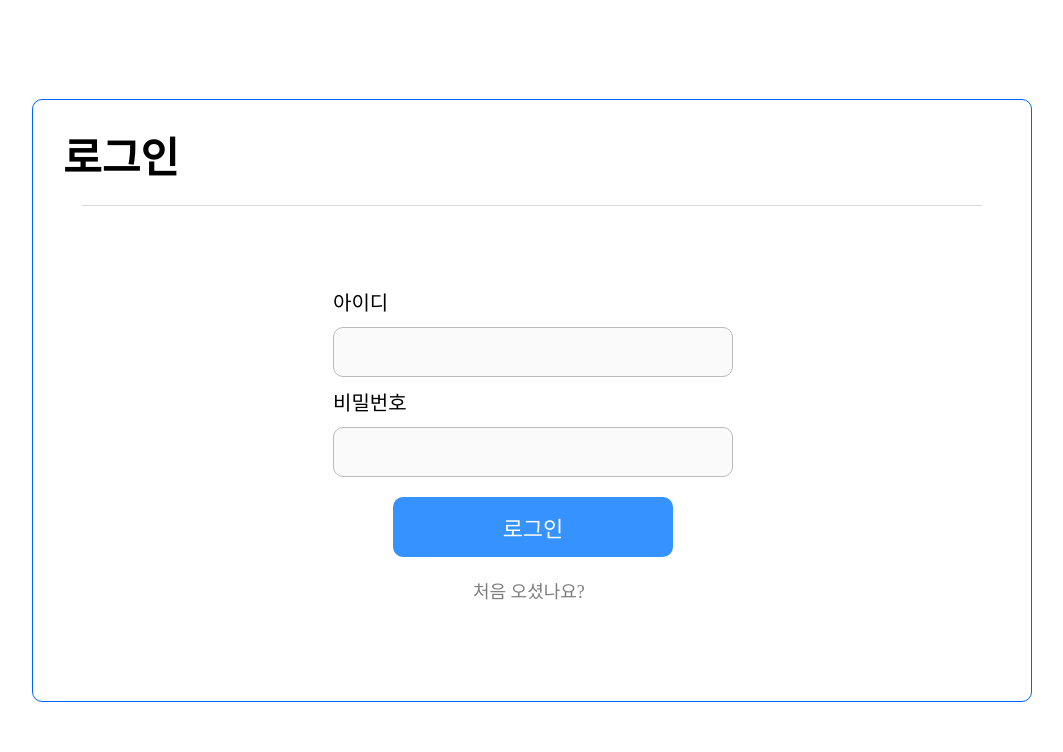
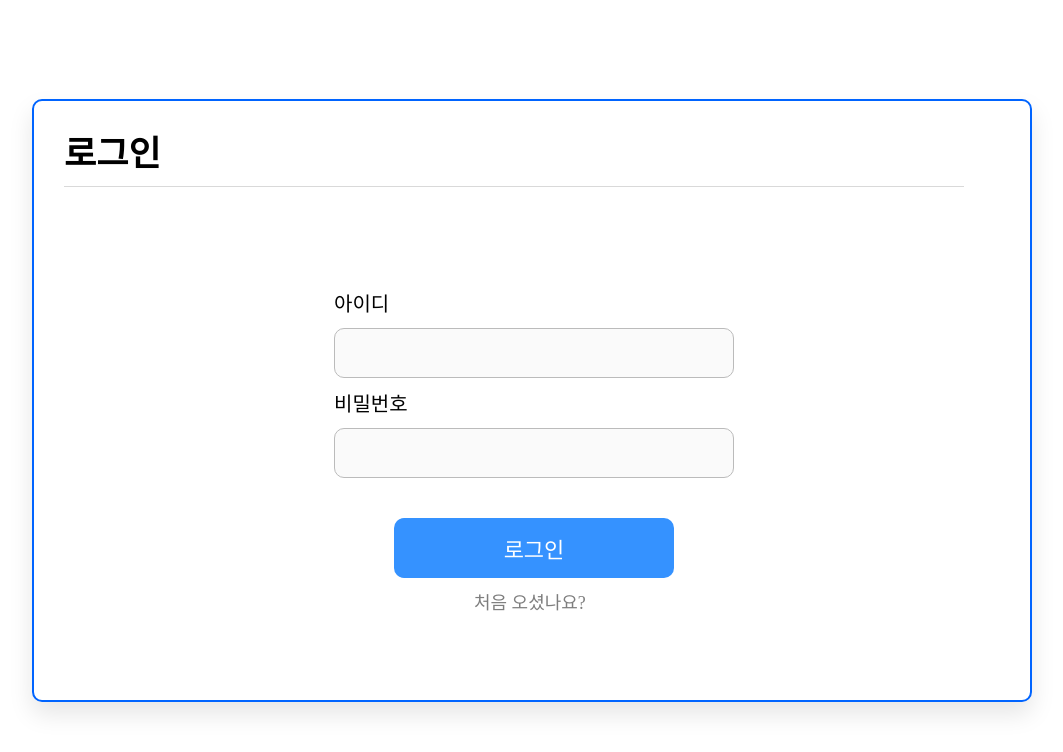
Before and after one commit to sync-without-async/Rehab-FrontEnd, a React (Vite) app: page /login in a window 1280 px wide. Shown: the top 752 px of the page, without its empty margins (108-1171 px from the left). Built offline with nearby package versions, Linux system fonts and the light colour scheme.

Commit message:
Feat: 로그인 컴포넌트 디자인 대로 수정

```diff
--- a/src/components/Accounts/LoginComponents.jsx
+++ b/src/components/Accounts/LoginComponents.jsx
@@ -6,12 +6,14 @@ const LoginContainer = styled.div`
   height: 603px;
   border-radius: 10px;
   background-color: #ffffff;
-  border: 1px solid #0064FF;
+  border: 2px solid #0064FF;
   position: relative;
+  box-shadow: 0px 12px 24px rgba(0, 0, 0, 0.1);
 `;
 
+
 const Title = styled.h1`
-  font-size: 42px;
+  font-size: 35px;
   font-family: 'Spoqa Han Sans Neo', 'sans-serif';
   font-weight: 700;
   margin-left: 30px;
@@ -22,15 +24,15 @@ const Divider = styled.div`
   width: 900px;
   height: 1px;
   background-color: #D9D9D9;
-  margin-top: 20px;
-  margin-left: auto;
+  margin-top: 10px;
+  margin-left: 30px;
   margin-right: auto;
 `;
 
 const Label = styled.label`
   font-size: 20px;
   font-family: 'Spoqa Han Sans Neo', 'sans-serif';
-  font-weight: 300;
+  font-weight: 500;
   position: absolute;
 `;
 
@@ -57,6 +59,7 @@ const Button = styled.button`
   cursor: pointer;
   position: absolute;
   font-family: 'Spoqa Han Sans Neo', 'sans-serif';
+  margin-top: 20px;
 `;
 
 const SignupLink = styled.span`
@@ -65,6 +68,7 @@ const SignupLink = styled.span`
   cursor: pointer;
   position: absolute;
   margin-left:-20px;
+  margin-top: 10px;
   font-family: 'Spoqa Han Sans Neo', 'sans-serif';
 `;
 
```
